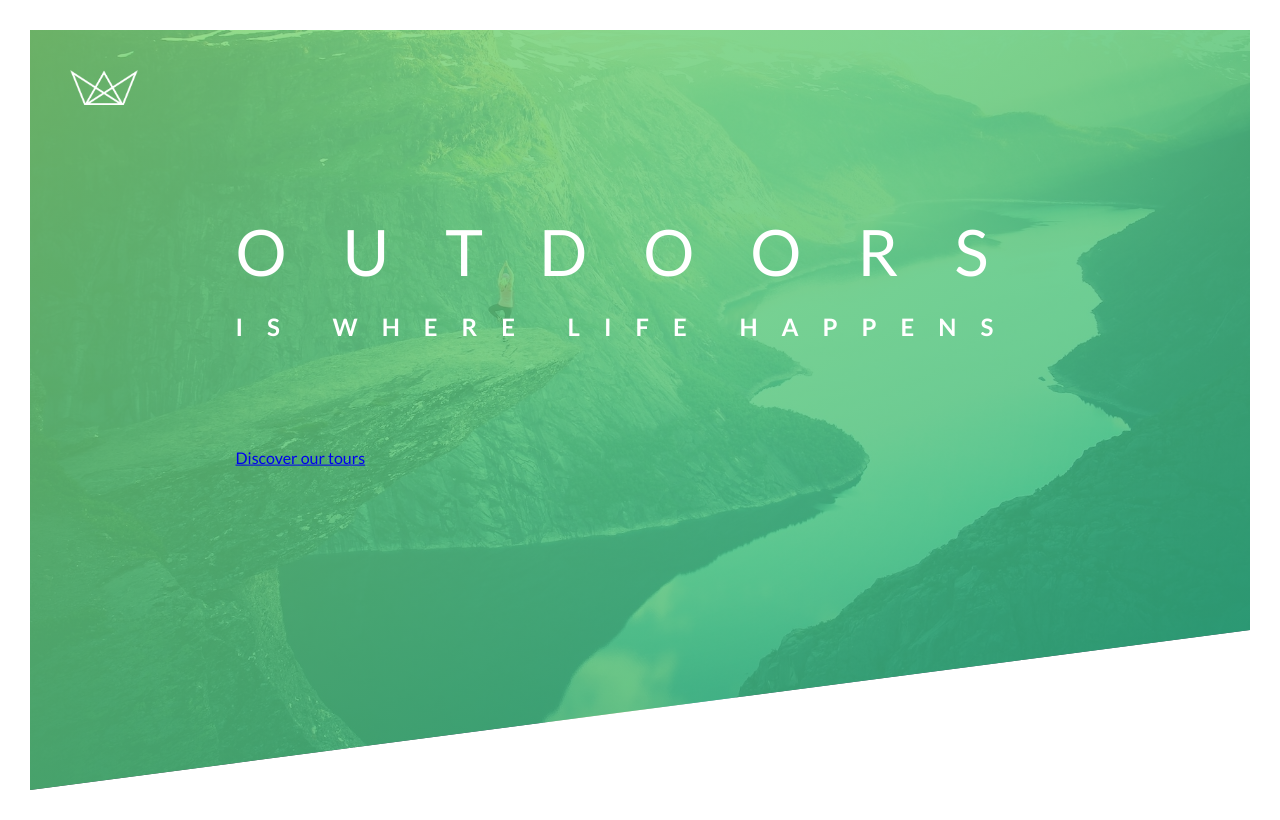
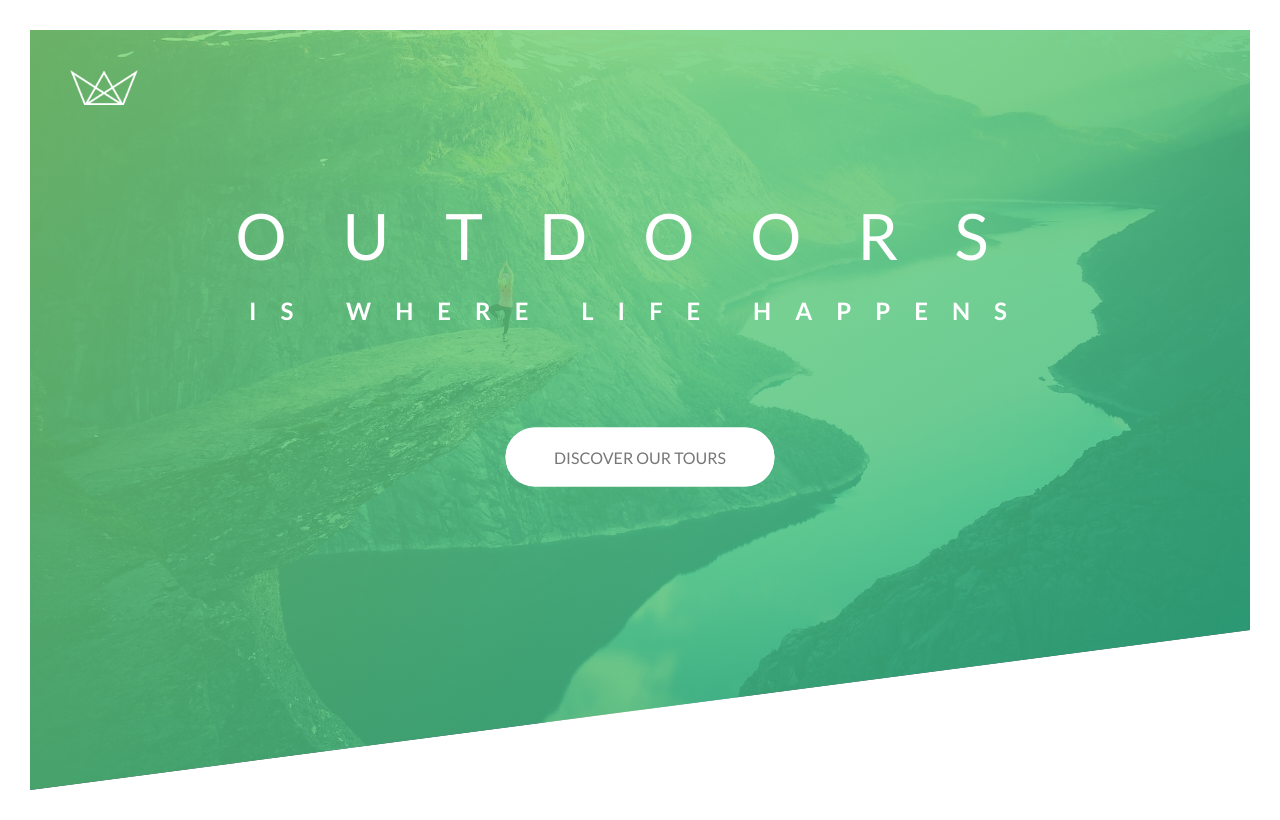
Before and after one commit to bipin7yadav/web-tour, a React (Create React App) app: page / in a window 1280 px wide. Built offline with nearby package versions, Linux system fonts and the light colour scheme.

Commit message:
Natours Project setup

```diff
--- a/src/App.css
+++ b/src/App.css
@@ -27,6 +27,7 @@ body{
   top: 40%;
   left: 50%;
   transform: translate(-50%,-50%);
+  text-align: center;
 }
 
 .header{
@@ -44,15 +45,21 @@ body{
   left: 40px;
 }
 
+
+
 .header__logo{
   height: 35px;
 }
+
+/* .header__logo:hover{
+  animation: moveInRight 1s ease-out;
+} */
 
 .heading-primary {
   color: #fff;
   text-transform: uppercase;
   -webkit-backface-visibility: hidden;
-  backface-visibility: hidden;
+  backface-visibility: hidden; /* to avoid shaking of animation */
   margin-bottom: 6rem
 }
 
@@ -61,12 +68,11 @@ body{
   font-size: 4rem;
   font-weight: 400;
   letter-spacing: 3.5rem;
-  -webkit-animation-name: moveInLeft;
   animation-name: moveInLeft;
-  -webkit-animation-duration: 1s;
   animation-duration: 1s;
-  -webkit-animation-timing-function: ease-out;
-  animation-timing-function: ease-out
+  /* animation-delay: 3s; */
+  /* animation-iteration-count: 3; */
+  animation-timing-function: ease-out;
 }
 
 .heading-primary--sub {
@@ -74,4 +80,102 @@ body{
   font-size: 1.5rem;
   font-weight: 600;
   letter-spacing: 1.5rem;
+  animation: moveInRight 1s ease-out;
 }
+
+@keyframes moveInLeft{
+  0%{
+    opacity: 0;
+    transform: translateX(-100px)
+  }
+  /* 60%{
+    transform:rotate(180deg);
+  } */
+  80%{
+    transform: translateX(20px);
+  }
+  100%{
+    opacity: 1;
+    transform: translate(0);
+  }
+}
+
+@keyframes moveInRight{
+  0%{
+    opacity: 0;
+    transform: translateX(100px)
+  }
+  80%{
+    transform: translateX(-20px);
+  }
+  100%{
+    opacity: 1;
+    transform: translate(0);
+  }
+}
+
+.btn,
+.btn:link,
+.btn:visited {
+    text-transform: uppercase;
+    text-decoration: none;
+    padding: 1rem 3rem;
+    display: inline-block;
+    border-radius: 10rem;
+    transition: all .2s;
+    position: relative;
+}
+
+.btn:hover {
+  transform: translateY(-3px);
+  box-shadow: 0 1rem 2rem rgba(0, 0, 0, 0.2)
+}
+.btn::after{
+  content: "";
+  display: inline-block;
+  height: 100%;
+  width: 100%;
+  border-radius: 100px;
+  position: absolute;
+  top: 0;
+  left: 0;
+  z-index: -1;
+  transition: all .4s;
+}
+
+.btn:hover::after {
+  transform: scaleX(1.4) scaleY(1.6);
+  opacity: 0;
+}
+
+.btn:active,
+.btn:focus {
+  outline: none;
+  transform: translateY(-1px);
+  box-shadow: 0 0.5rem 1rem rgba(0, 0, 0, 0.2)
+}
+
+.btn--white {
+  background-color: #fff;
+  color: #777
+}
+
+.btn--white::after {
+  background-color: #fff;
+}
+
+@keyframes moveInBottom{
+  0%{
+    opacity: 0;
+    transform: translateY(30px)
+  }
+  100%{
+    opacity: 1;
+    transform: translateY(0);
+  }
+}
+
+.btn-animated{
+   animation: moveInBottom .5s ease-out .75s;
+   animation-fill-mode: backwards;
+}
--- a/src/App.js
+++ b/src/App.js
@@ -15,7 +15,8 @@ function App() {
             <span className="heading-primary--sub">is where life happens</span>
           </h1>
 
-          <a href="#section-tours" className="btn btn--white btn--animated">
+          <a href="/
+          " className="btn btn--white btn-animated">
             Discover our tours
           </a>
         </div>
```
